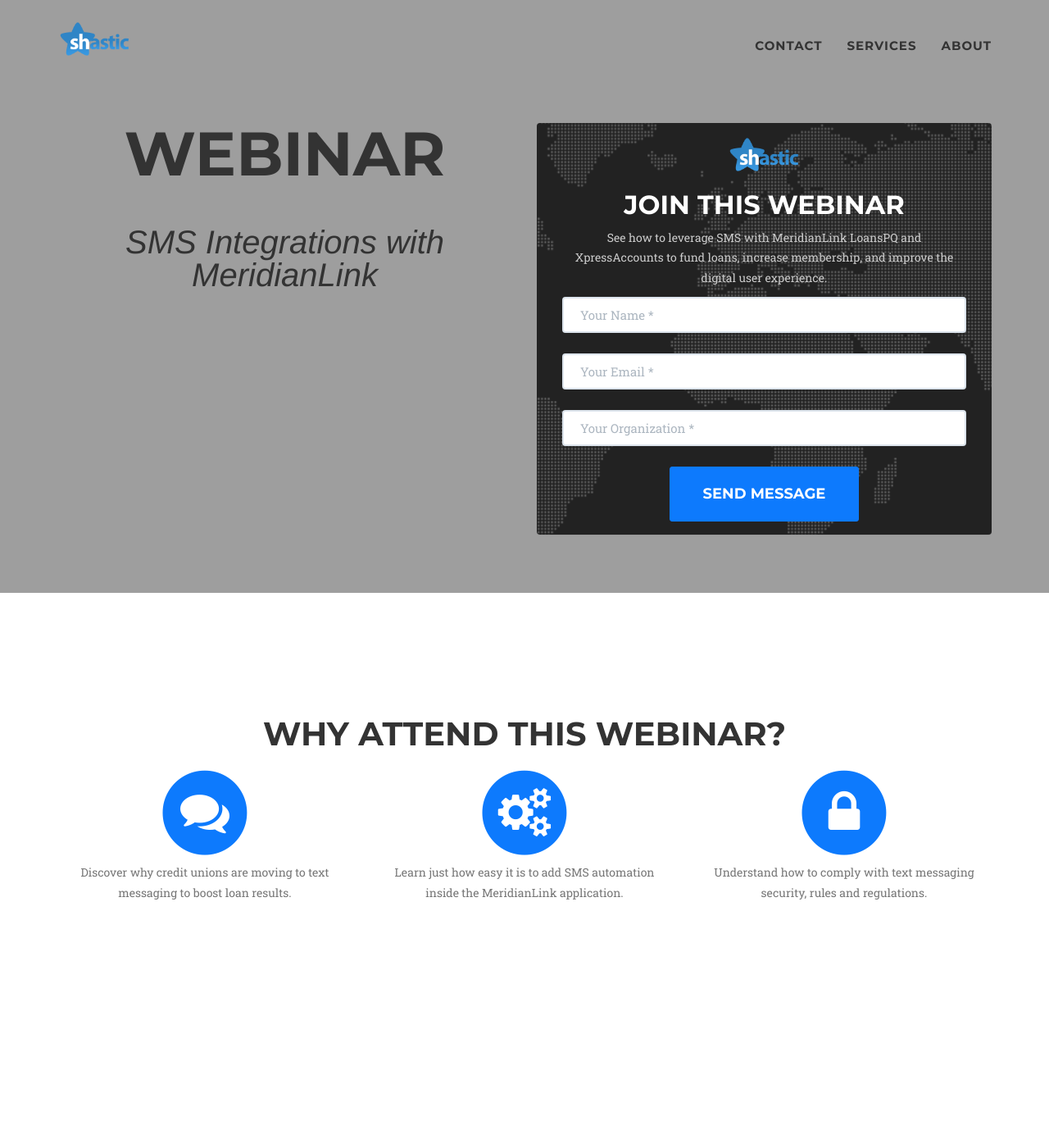
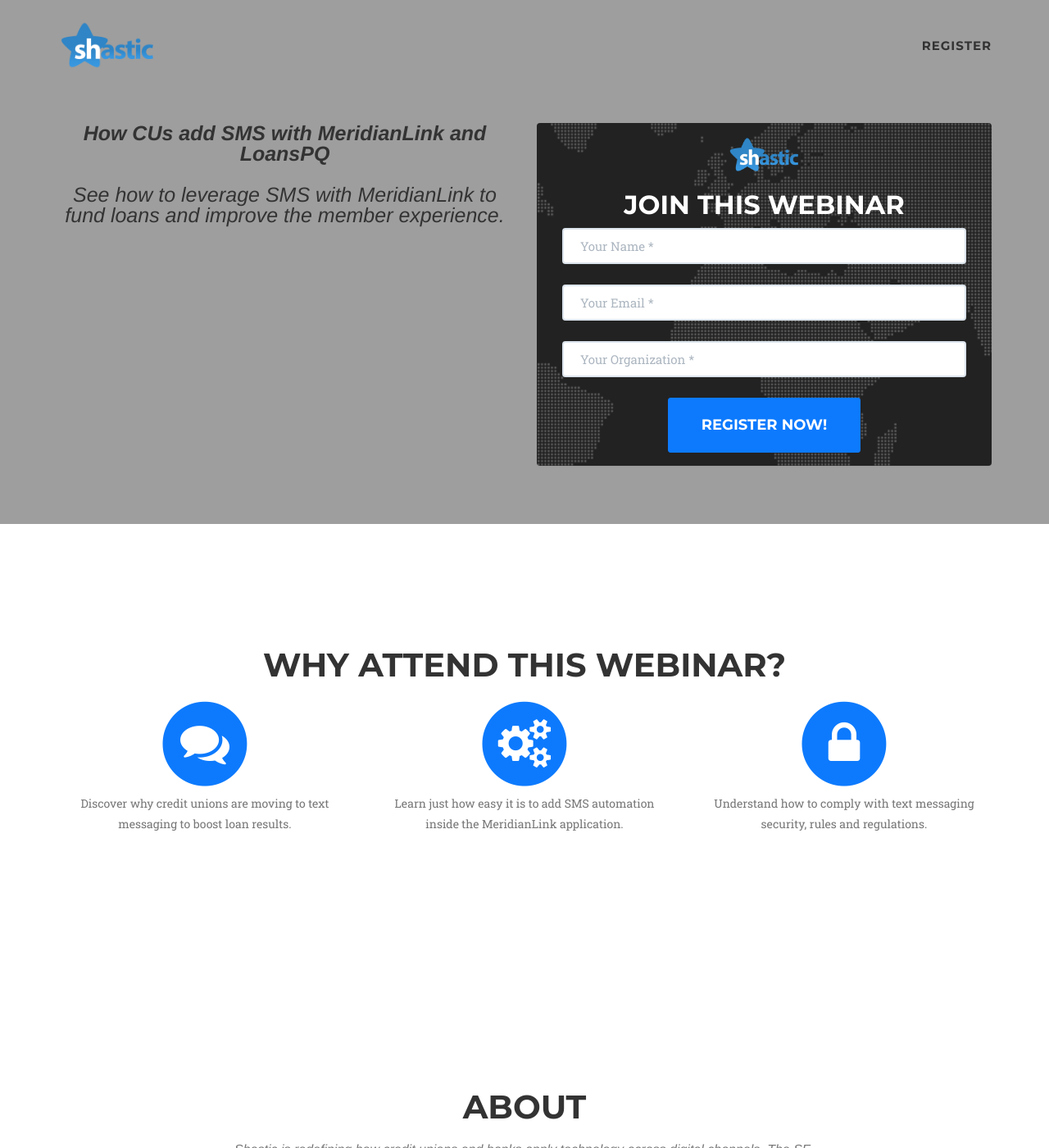
Before and after one commit to shasticdev/elle-webinar, a Jekyll site: the page built from index.markdown, in a window 1280 px wide and 1400 px high. Shown: the whole window at 82% size. Built offline with Jekyll 4.4.1, drawn with Linux system fonts in a browser that asks for light colours; some web fonts are replaced.

Commit message:
Changing slides

```diff
--- a/_includes/contact.html
+++ b/_includes/contact.html
@@ -5,7 +5,6 @@
         <div class="col-md-12 text-center">
             <img style="height: 3em" src="{{ site.baseurl }}/img/logos/shastic-logo.png" alt="">
             <h2 class="section-heading">Join this Webinar</h2>
-            <p class="section-subheading">See how to leverage SMS with MeridianLink LoansPQ and XpressAccounts to fund loans, increase membership, and improve the digital user experience.</p>
         </div>
     </div>
 
@@ -23,7 +22,7 @@
                 </div>
 
                 <div class="control-group form-group">
-                    <input type="organization" class="form-control" placeholder="Your Organization *" id="organization" required data-validation-required-message="Please enter your Organization.">
+                    <input type="text" class="form-control" placeholder="Your Organization *" id="organization" required data-validation-required-message="Please enter your Organization.">
                     <p class="help-block text-danger"></p>
                 </div>
 
@@ -31,7 +30,7 @@
 
                 <div class="col-md-12 text-center">
                     <div id="success"></div>
-                    <button type="submit" class="btn btn-xl">Send Message</button>
+                    <button type="submit" class="btn btn-xl">Register Now!</button>
                 </div>
             </form>
         </div>
--- a/_includes/header.html
+++ b/_includes/header.html
@@ -10,24 +10,14 @@
                     <span class="icon-bar"></span>
                 </button>
                 <!-- <a class="navbar-brand page-scroll" href="#page-top">{{site.title}}</a> -->
-                <img style="height: 3em" src="{{ site.baseurl }}/img/logos/shastic-logo.png" alt="">
+                <img style="height: 4em" src="{{ site.baseurl }}/img/logos/shastic-logo.png" alt="">
             </div>
 
             <!-- Collect the nav links, forms, and other content for toggling -->
             <div class="collapse navbar-collapse" id="bs-example-navbar-collapse-1">
                 <ul class="nav navbar-nav navbar-right">
-                    <li class="hidden">
-                        <a href="#page-top"></a>
-                    </li>
-                    <li>
-                        <a class="page-scroll" href="#contact">Contact</a>
-                    </li>
-                    <li>
-                        <a class="page-scroll" href="#services">Services</a>
-                    </li>
-                    <li>
-                        <a class="page-scroll" href="#about">About</a>
-                    </li>
+                    <li class="hidden"> <a href="#page-top"></a> </li>
+                    <li> <a class="page-scroll" href="#contact">Register</a> </li>
                 </ul>
             </div>
             <!-- /.navbar-collapse -->
@@ -40,8 +30,8 @@
         <div class="container">
             <div class="intro-text row">
                 <div class="col-md-6">
-                    <div class="intro-heading">Webinar</div>
-                    <div class="intro-lead-in">SMS Integrations with MeridianLink</div>
+                    <p class="intro-lead-in intro-bold-lead-in">How CUs add SMS with MeridianLink and LoansPQ</p>
+                    <p class="intro-lead-in intro-small-lead-in">See how to leverage SMS with MeridianLink to fund loans and improve the member experience.</p>
                 </div>
 
                 <div class="col-md-6">
```
Also changed, not shown: _includes/css/agency.css (+15 -0 lines).
